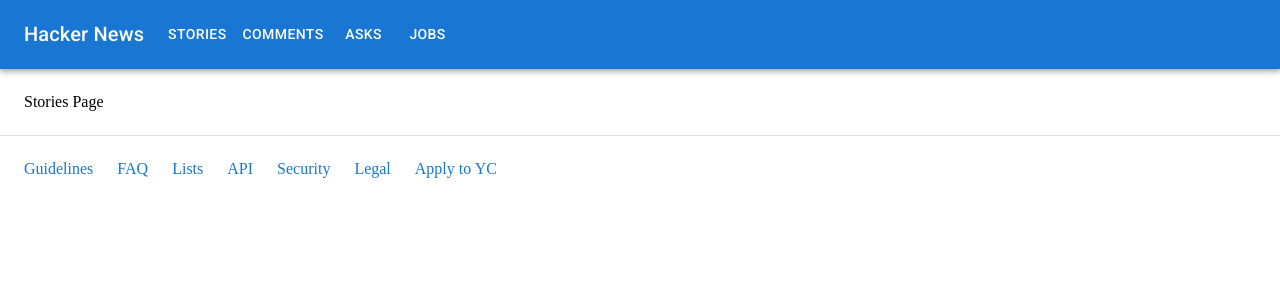
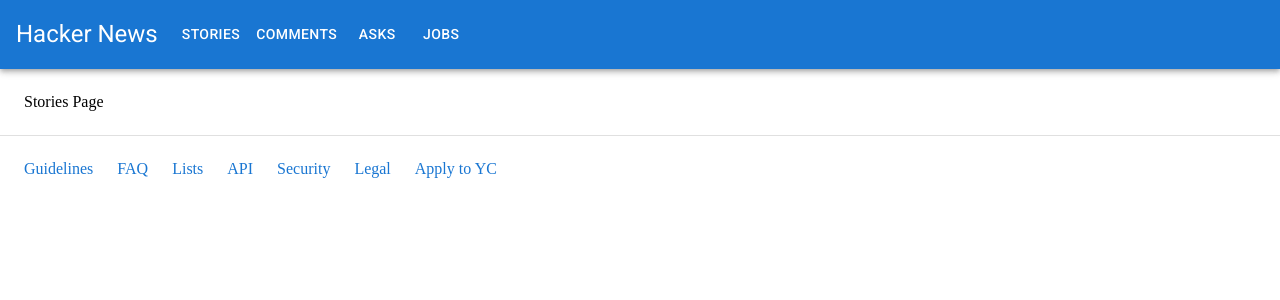
Before and after one commit to niks1860/ycombinator-redesign, a React (Create React App) app: page /stories in a window 1280 px wide. Shown: the top 300 px of the page. Built offline with nearby package versions, Linux system fonts and the light colour scheme.

Commit message:
Fixed styling: layout.tsx

```diff
--- a/src/views/layout.tsx
+++ b/src/views/layout.tsx
@@ -3,7 +3,6 @@ import { Outlet, useNavigate } from "react-router-dom"
 import {
   AppBar,
   Box,
-  Container,
   IconButton,
   Menu,
   Button,
@@ -58,13 +57,12 @@ const Layout = () => {
   return (
     <div>
       <AppBar position="static">
-        <Container maxWidth="xl">
         <Toolbar disableGutters>
           <Typography
-              variant="h6"
+            variant="h5"
             noWrap
             component="div"
-              sx={{ mr: 2, display: { xs: "none", sm: "flex" } }}
+            sx={{ mr: 2, ml: 2, display: { xs: "none", sm: "flex" } }}
           >
             Hacker News
           </Typography>
@@ -106,7 +104,7 @@ const Layout = () => {
           </Box>
 
           <Typography
-              variant="h6"
+            variant="h5"
             noWrap
             component="div"
             sx={{ flexGrow: 1, display: { xs: "flex", sm: "none" } }}
@@ -125,7 +123,6 @@ const Layout = () => {
             ))}
           </Box>
         </Toolbar>
-        </Container>
       </AppBar>
       <Box component="main" sx={{ p: 3 }}>
         <Outlet />
```
Lines whose indentation alone changed are shown as unchanged.
